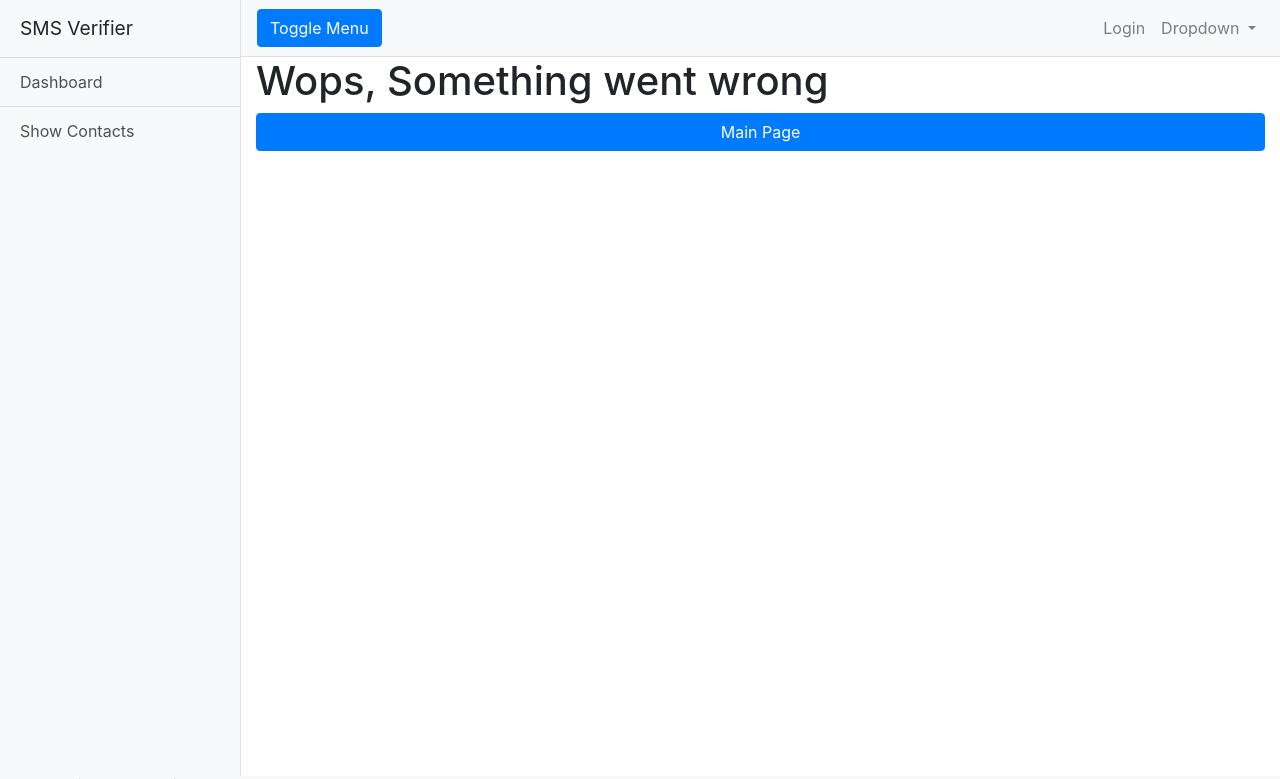
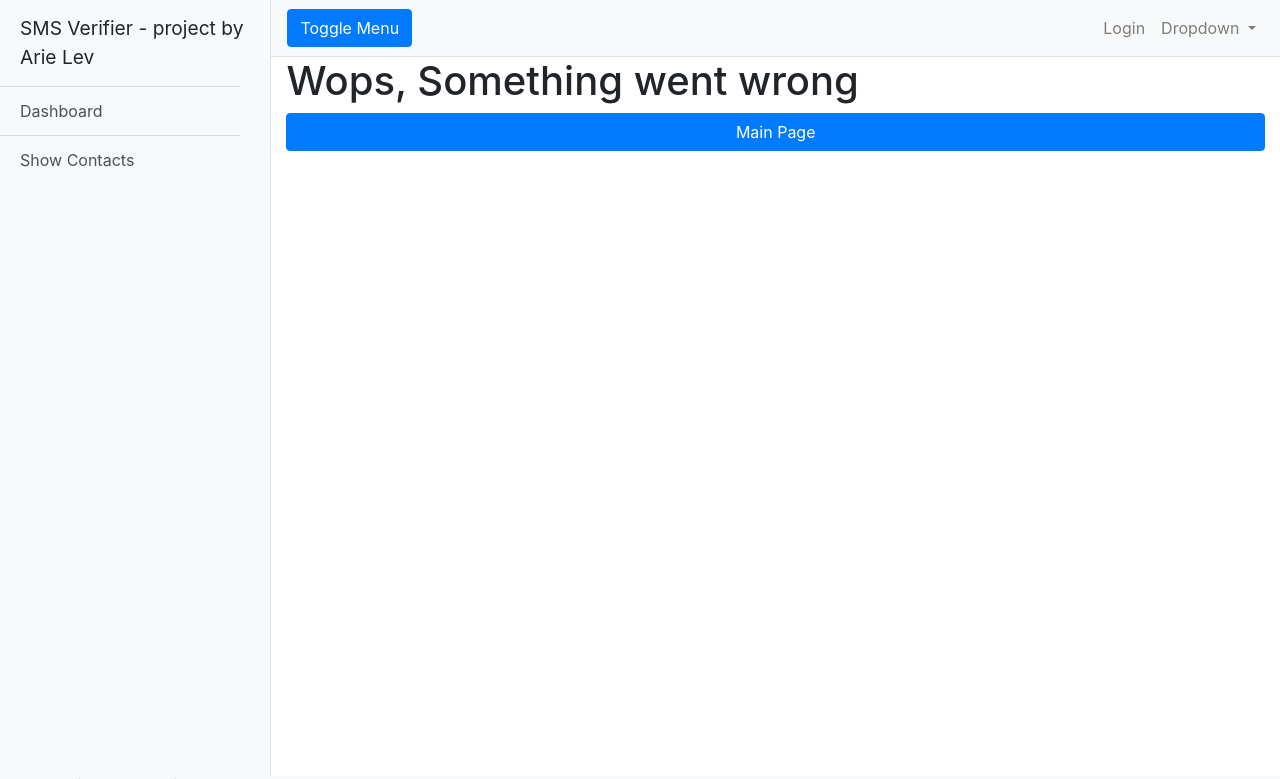
Before and after one commit to ArieLevs/sms-verifier-backend, a Django app: template src/sms_verifier_app/templates/uuid_error.html in a window 1280 px wide. Shown: the top 779 px of the page. Run offline with Django 3.2, Linux system fonts and the light colour scheme; the template is opened without the code that fills it, so the values that code supplies are empty; some libraries are stand-ins or nearby versions.

Commit message:
update templates

```diff
--- a/src/sms_verifier_app/templates/base.html
+++ b/src/sms_verifier_app/templates/base.html
@@ -24,7 +24,7 @@
 <div class="d-flex" id="wrapper">
     <!-- Sidebar -->
     <div class="bg-light border-right" id="sidebar-wrapper">
-        <div class="sidebar-heading">SMS Verifier</div>
+        <div class="sidebar-heading">SMS Verifier - project by Arie Lev</div>
         <div class="list-group list-group-flush">
             <a href="{% url 'sms_verifier_app:index' %}" class="list-group-item list-group-item-action bg-light">Dashboard</a>
             <a href="{% url 'sms_verifier_app:contacts_list_view' %}" class="list-group-item list-group-item-action bg-light">Show Contacts</a>
```
Also changed, not shown: src/sms_verifier_app/templates/index.html (+5 -5 lines).
